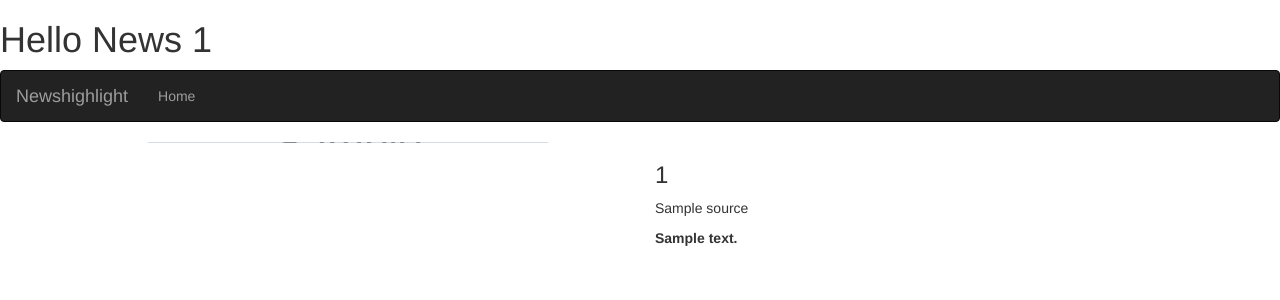
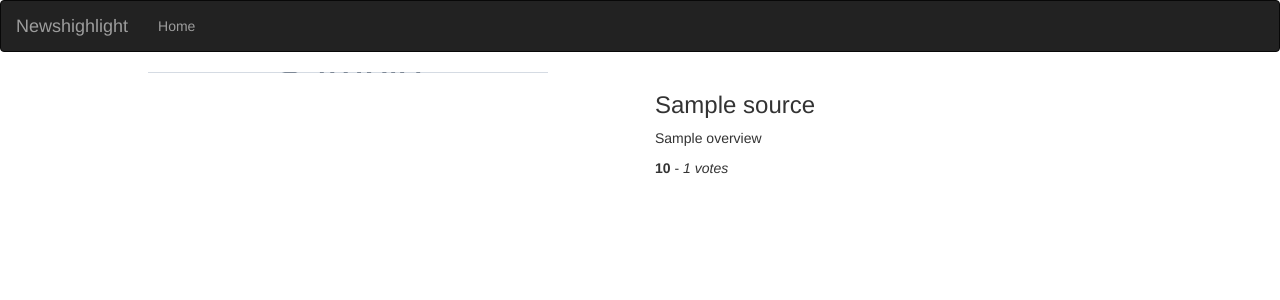
Before and after one commit to UMULISA12/newsHighlight, a Flask app: template app/templates/news.html in a window 1280 px wide. Shown: the top 300 px of the page. Run offline with Flask 2, Linux system fonts and the light colour scheme; the template is opened without the code that fills it: most values are stand-ins (such as "Sample title", 1, 10 or a date in 2020); grey boxes marked "Sample" are stand-in pictures; parts of the project's set-up code (start-up, migrations or seed data) failed here and were passed over; some libraries are stand-ins or nearby versions.

Commit message:
news.html

```diff
--- a/app/templates/news.html
+++ b/app/templates/news.html
@@ -1,6 +1,8 @@
+{% extends 'base.html'%}
+
 <h1> Hello News {{ id }} </h1>
 
-{% extends 'base.html'%}
+
 <!-- Content block -->
 {% block content %}
 <div class="container">
@@ -11,10 +13,10 @@
         </div>
 
         <div class="col-xs-6 col-sm-6 col-md-6 col-lg-6 movie-details">
-            <h3>{{ sources.id }}</h3>
+            <h3>{{ sources.title }}</h3>
 
-            <p class="overview"> {{ sources.name }}</p>
-            <p class="ratings"> <b> {{ sources.description }}</p>
+            <p class="overview"> {{ sources.overview }}</p>
+            <p class="ratings"> <b> {{ sources.vote_average }}</b> - <i>{{ sources.vote_count}} votes </i> </p>
 
 
         </div>
```
